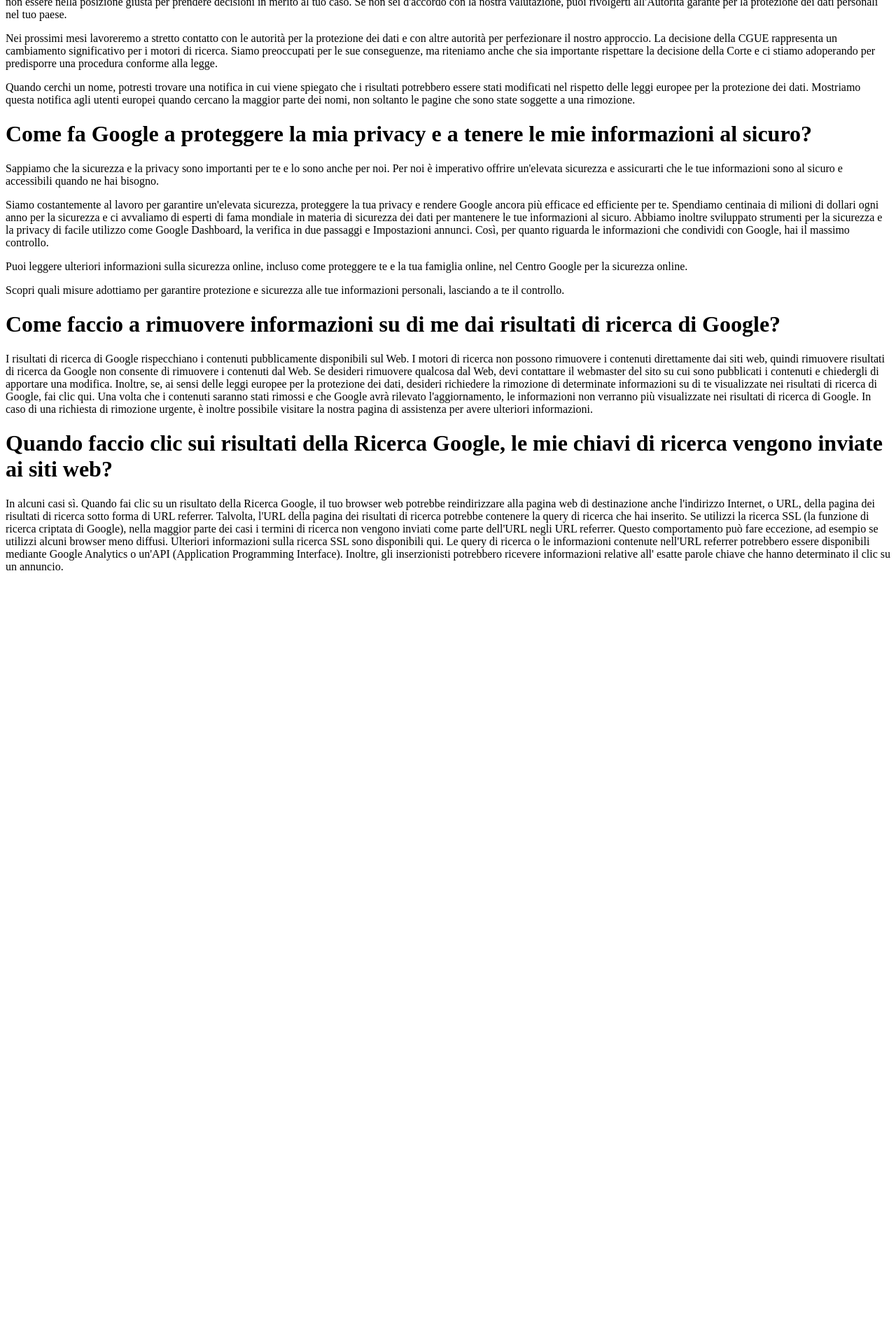
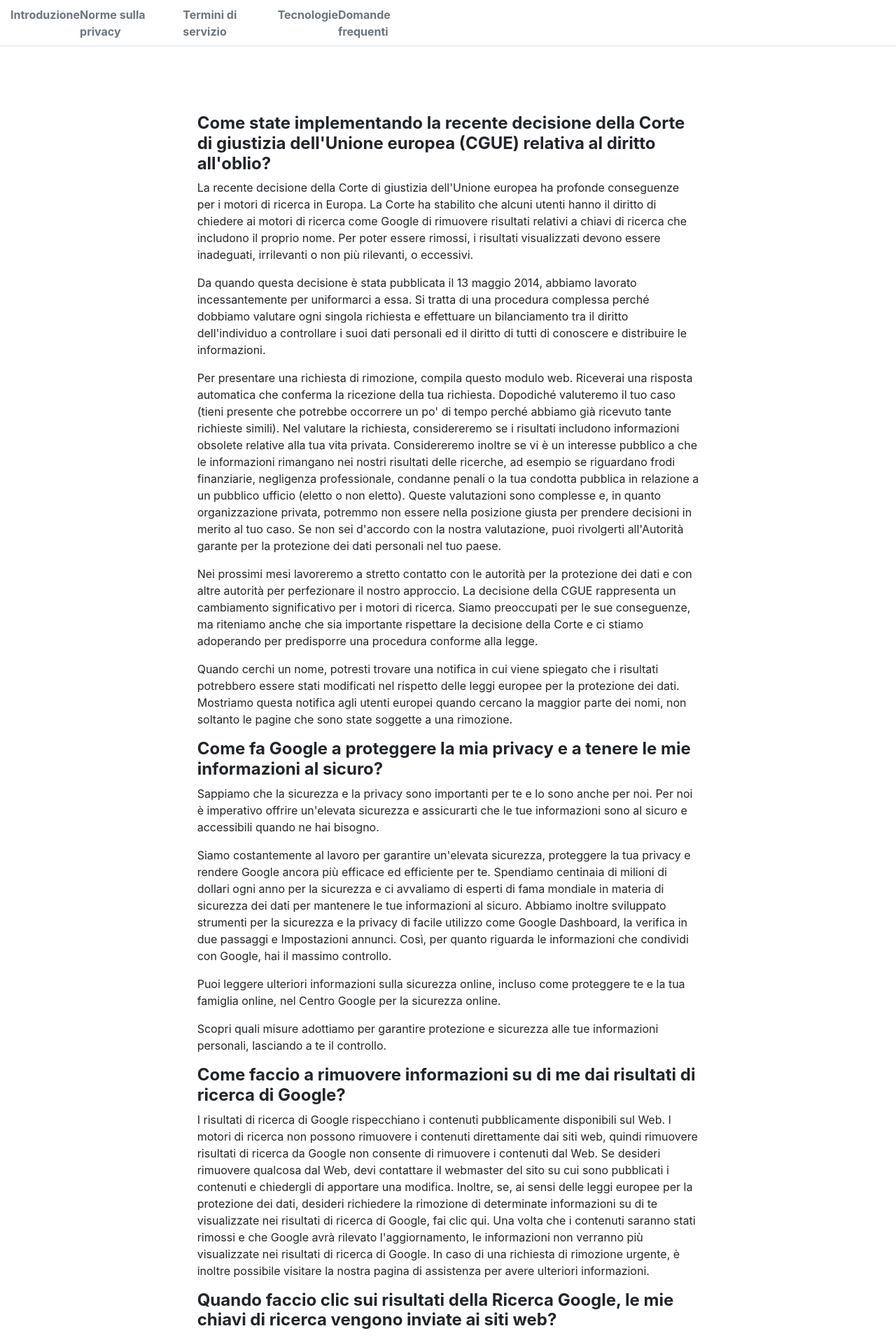
Before and after one commit to CondoriM/php-google-faq, a PHP site: page / in a window 1280 px wide. Shown: the part 317-2229 px from the top of the page at 70% size. Before the commit the page ends 1132 px from the top, so only its background shows below. Run offline with PHP 8.4, Linux system fonts and the light colour scheme.

Commit message:
completed exercise

```diff
--- a/index.php
+++ b/index.php
@@ -1,4 +1,22 @@
 <?php
+
+// $nav =[
+//     [
+//         "Introduzione" => "link",
+//     ],
+//     [
+//         "Norme sulla privacy" => "link",
+//     ],
+//     [
+//         "Termini di servizio" => "link",
+//     ],
+//     [
+//         "Tecnologie" => "link",
+//     ],
+//     [
+//         "Domande frequenti" => "link",
+//     ]
+// ];
 
 $faqs =[
     [
@@ -41,17 +59,51 @@ $faqs =[
     <meta charset="UTF-8">
     <meta http-equiv="X-UA-Compatible" content="IE=edge">
     <meta name="viewport" content="width=device-width, initial-scale=1.0">
+    <link rel="stylesheet" href="https://cdn.jsdelivr.net/npm/bootstrap@4.4.1/dist/css/bootstrap.min.css" integrity="sha384-Vkoo8x4CGsO3+Hhxv8T/Q5PaXtkKtu6ug5TOeNV6gBiFeWPGFN9MuhOf23Q9Ifjh" crossorigin="anonymous">
+    <link rel="preconnect" href="https://fonts.googleapis.com">
+    <link rel="preconnect" href="https://fonts.gstatic.com" crossorigin>
+    <link href="https://fonts.googleapis.com/css2?family=Plus+Jakarta+Sans:wght@300&display=swap" rel="stylesheet">
+    <link rel="stylesheet" href="assets./style.css">
     <title>Google</title>
 </head>
 <body>
 
-    <?php foreach($faqs as $par) : ?>
-    <h1><?= $par["request"] ?></h1>
-    <?php foreach($par["result"] as $block) : ?>
-    <p><?= $block ?></p>
-    <?php endforeach ?>
+    <header class="container-fluid">
 
-    <?php endforeach ?>
+        <!-- navbar sito -->
+        <nav class="navbar">
+            <a class="navbar-brand" href="#">
+                <img src="https://www.gstatic.com/images/branding/googlelogo/svg/googlelogo_clr_74x24px.svg" alt="">
+                <span class="text-dark">Privacy & Termini</span>
+            </a>
+        </nav>
+
+        <!-- elenco funzioni sito -->
+        <div class="row border-bottom pb-2">
+            <div class="col-6 d-flex justify-content-around font-weight-bold text-secondary">
+                <span>Introduzione</span>
+                <span>Norme sulla privacy</span>
+                <span>Termini di servizio</span>
+                <span>Tecnologie</span>
+                <span>Domande frequenti</span>
+            </div>
+        </div>
+
+    </header>
+
+    <main class="container-fluid py-5">
+        <div class="row justify-content-center py-5">
+            <div class="col-7">
+                <?php foreach($faqs as $par) : ?>
+                <h4 class="font-weight-bold"><?= $par["request"] ?></h4>
+                <?php foreach($par["result"] as $block) : ?>
+                <p><?= $block ?></p>
+                <?php endforeach ?>
+
+                <?php endforeach ?>
+            </div>
+        </div>
+    </main>
 
 </body>
 </html>
```
Also changed, not shown: assets/style.css (added, +17 -0 lines).
